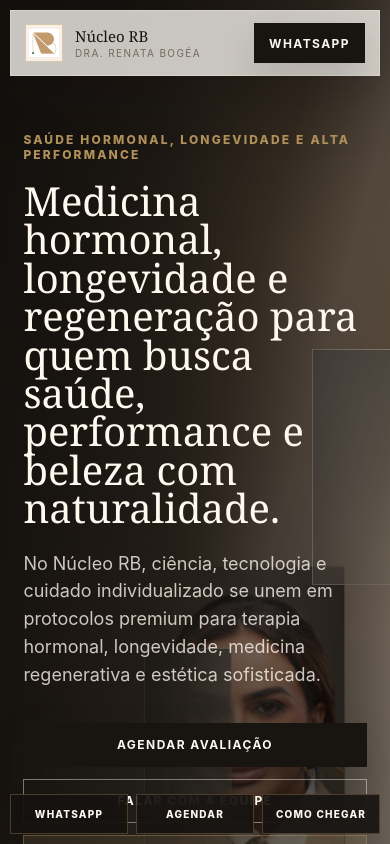
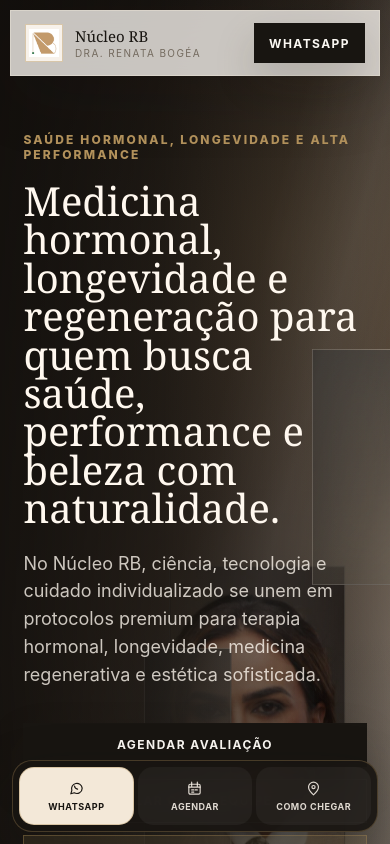
Before and after one commit to ViniMaci3l/landing-page-NucleoRB, a React (Vite) app: page / in a window 390 px wide. Shown: the top 844 px of the page. Built offline with nearby package versions, Linux system fonts and the light colour scheme.

Commit message:
ajuste barra utilidades

```diff
--- a/src/App.css
+++ b/src/App.css
@@ -925,25 +925,82 @@ section {
 .floating-actions {
   position: fixed;
   z-index: 60;
-  right: 18px;
-  bottom: 18px;
-  display: grid;
-  gap: 8px;
+  right: 24px;
+  bottom: 32px;
+  display: flex;
+  flex-direction: column;
+  gap: 7px;
+  border: 1px solid rgba(179, 146, 92, 0.3);
+  border-radius: 22px;
+  padding: 8px;
+  background: rgba(24, 21, 17, 0.82);
+  box-shadow: 0 20px 55px rgba(21, 18, 15, 0.22);
+  backdrop-filter: blur(18px);
+  animation: floatingActionsIn 620ms ease both;
 }
 
-.floating-actions a {
-  display: grid;
-  min-width: 118px;
-  min-height: 42px;
-  place-items: center;
-  border: 1px solid rgba(179, 146, 92, 0.34);
-  background: rgba(21, 18, 15, 0.88);
-  color: #fff8ef;
-  font-size: 11px;
-  font-weight: 800;
-  letter-spacing: 0.12em;
+.floating-action {
+  min-width: 142px;
+  min-height: 44px;
+  display: flex;
+  align-items: center;
+  gap: 10px;
+  border: 1px solid transparent;
+  border-radius: 14px;
+  padding: 0 14px;
+  background: rgba(255, 255, 255, 0.045);
+  color: rgba(255, 248, 239, 0.86);
+  font-size: 10px;
+  font-weight: 750;
+  letter-spacing: 0.1em;
   text-transform: uppercase;
-  backdrop-filter: blur(16px);
+  transition:
+    transform 240ms ease,
+    border-color 240ms ease,
+    background 240ms ease,
+    color 240ms ease,
+    box-shadow 240ms ease;
+}
+
+.floating-action.primary-action {
+  min-height: 50px;
+  border-color: rgba(179, 146, 92, 0.42);
+  background: #f3e8d8;
+  color: var(--ink);
+  box-shadow: 0 10px 28px rgba(0, 0, 0, 0.16);
+}
+
+.floating-action svg {
+  width: 18px;
+  height: 18px;
+  flex: 0 0 auto;
+  fill: none;
+  stroke: currentColor;
+  stroke-linecap: round;
+  stroke-linejoin: round;
+  stroke-width: 1.65;
+}
+
+.floating-action:hover {
+  transform: translateY(-2px);
+  border-color: rgba(179, 146, 92, 0.52);
+  background: rgba(179, 146, 92, 0.14);
+  color: #fffaf2;
+}
+
+.floating-action.primary-action:hover {
+  background: #fff8ed;
+  color: var(--ink);
+  box-shadow: 0 14px 34px rgba(0, 0, 0, 0.2);
+}
+
+.floating-action:active {
+  transform: translateY(0) scale(0.985);
+}
+
+.floating-action:focus-visible {
+  outline: 2px solid #d5b77e;
+  outline-offset: 3px;
 }
 
 .reveal {
@@ -981,6 +1038,17 @@ section {
   }
   100% {
     transform: translateX(28%);
+  }
+}
+
+@keyframes floatingActionsIn {
+  from {
+    transform: translateY(12px);
+    opacity: 0;
+  }
+  to {
+    transform: translateY(0);
+    opacity: 1;
   }
 }
 
@@ -1057,6 +1125,41 @@ section {
   }
 }
 
+@media (max-width: 768px) {
+  .floating-actions {
+    right: 12px;
+    bottom: 12px;
+    left: 12px;
+    display: grid;
+    grid-template-columns: repeat(3, minmax(0, 1fr));
+    gap: 4px;
+    border-radius: 20px;
+    padding: 6px;
+    background: rgba(24, 21, 17, 0.9);
+    box-shadow: 0 16px 50px rgba(21, 18, 15, 0.26);
+  }
+
+  .floating-action,
+  .floating-action.primary-action {
+    min-width: 0;
+    min-height: 54px;
+    justify-content: center;
+    gap: 7px;
+    border-radius: 15px;
+    padding: 0 8px;
+    box-shadow: none;
+  }
+
+  .floating-action svg {
+    width: 17px;
+    height: 17px;
+  }
+
+  .site-footer {
+    padding-bottom: 122px;
+  }
+}
+
 @media (max-width: 620px) {
   .hero-actions,
   .authority-strip,
@@ -1101,25 +1204,21 @@ section {
     grid-template-columns: 1fr;
   }
 
-  .floating-actions {
-    right: 10px;
-    bottom: 10px;
-    left: 10px;
-    grid-template-columns: repeat(3, 1fr);
-  }
-
   .gallery-photo {
     height: 250px;
   }
 
-  .floating-actions a {
-    min-width: 0;
-    min-height: 40px;
-    font-size: 10px;
+  .floating-action,
+  .floating-action.primary-action {
+    flex-direction: column;
+    gap: 4px;
+    min-height: 58px;
+    font-size: 9px;
+    letter-spacing: 0.06em;
   }
 
   .site-footer {
-    padding-bottom: 104px;
+    padding-bottom: 126px;
   }
 }
 
--- a/src/App.jsx
+++ b/src/App.jsx
@@ -561,13 +561,37 @@ function Footer() {
 
 function FloatingActions() {
   return (
-    <div className="floating-actions" aria-label="Acoes rapidas">
-      <a href={whatsappWithMessage(quickMessage)}>WhatsApp</a>
-      <a href="#agenda">Agendar</a>
-      <a href={whatsappWithMessage('Olá, equipe Núcleo RB. Gostaria de saber como chegar à clínica.')}>
-        Como chegar
+    <nav className="floating-actions" aria-label="Ações rápidas">
+      <a
+        className="floating-action primary-action"
+        href={whatsappWithMessage(quickMessage)}
+        aria-label="Falar com a equipe do Núcleo RB pelo WhatsApp"
+      >
+        <svg aria-hidden="true" viewBox="0 0 24 24">
+          <path d="M20 11.5a7.5 7.5 0 0 1-11.1 6.58L4 19.5l1.42-4.87A7.5 7.5 0 1 1 20 11.5Z" />
+          <path d="M9.2 8.5c.3 2.25 2.05 4 4.3 4.3" />
+        </svg>
+        <span>WhatsApp</span>
       </a>
-    </div>
+      <a className="floating-action" href="#agenda" aria-label="Ir para a seção de agendamento">
+        <svg aria-hidden="true" viewBox="0 0 24 24">
+          <rect x="4" y="6" width="16" height="14" rx="2" />
+          <path d="M8 3v6M16 3v6M4 10h16M8 14h3M13 14h3M8 17h3" />
+        </svg>
+        <span>Agendar</span>
+      </a>
+      <a
+        className="floating-action"
+        href={whatsappWithMessage('Olá, equipe Núcleo RB. Gostaria de saber como chegar à clínica.')}
+        aria-label="Solicitar informações de como chegar ao Núcleo RB"
+      >
+        <svg aria-hidden="true" viewBox="0 0 24 24">
+          <path d="M19 10c0 5-7 11-7 11S5 15 5 10a7 7 0 1 1 14 0Z" />
+          <circle cx="12" cy="10" r="2.25" />
+        </svg>
+        <span>Como chegar</span>
+      </a>
+    </nav>
   )
 }
 
```
